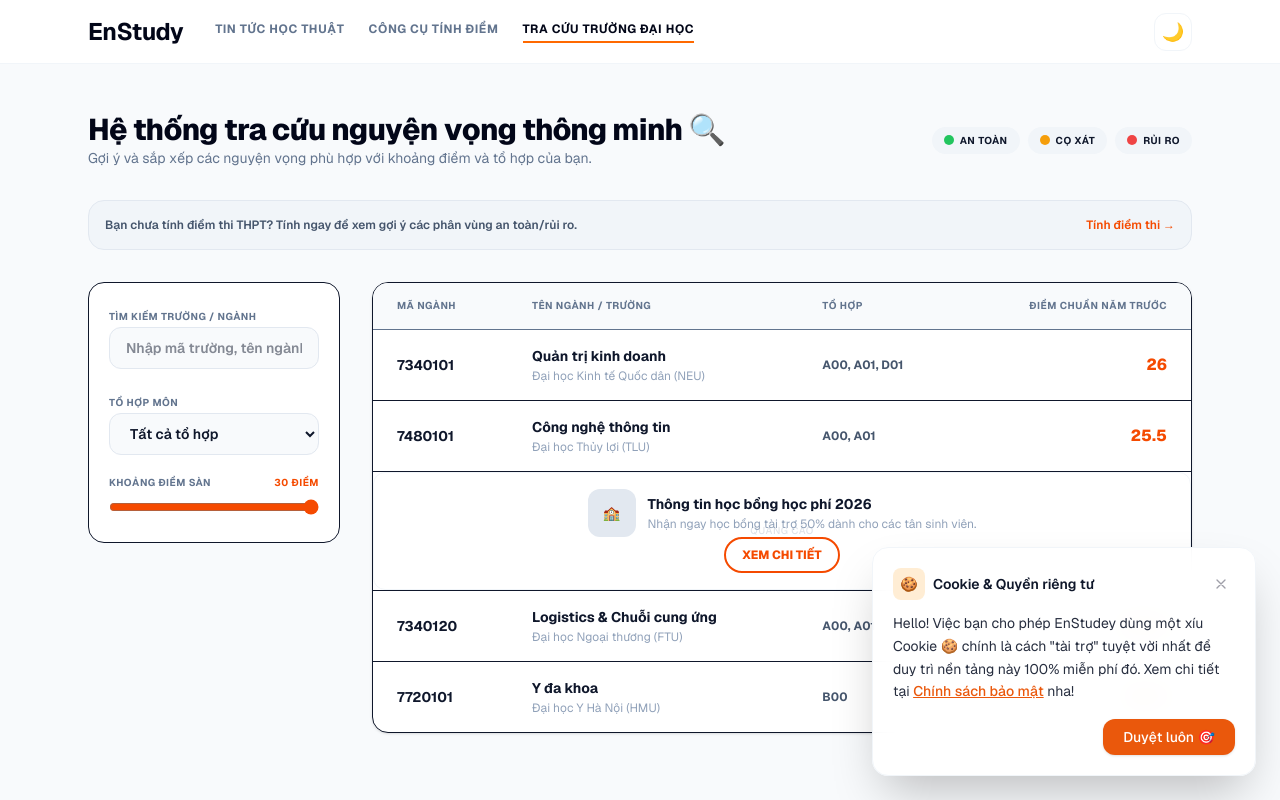
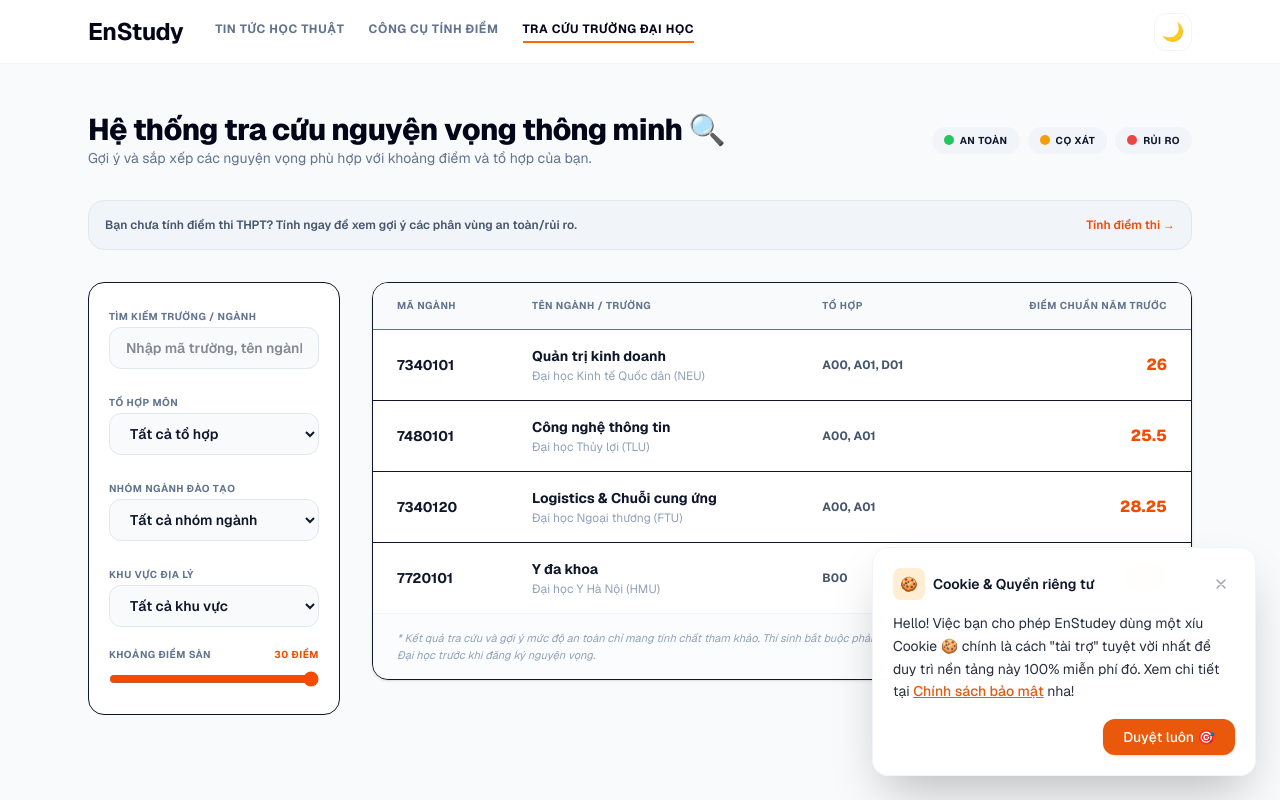
Before and after one commit to enstudey/enstudeyfe, a Next.js app: page /tra-cuu-tuyen-sinh in a window 1280 px wide. Shown: the top 800 px of the page. Built offline with nearby package versions, Linux system fonts and the light colour scheme.

Commit message:
feat: modify tra-cuu-tuyen-sinh

```diff
--- a/app/tra-cuu-tuyen-sinh/page.tsx
+++ b/app/tra-cuu-tuyen-sinh/page.tsx
@@ -1,6 +1,6 @@
 "use client";
 
-import React, { useState, useEffect, useCallback } from "react";
+import React, { useState, useEffect, useCallback, useMemo } from "react";
 import Link from "next/link";
 import Header from "@/components/Header";
 import Footer from "@/components/Footer";
@@ -18,14 +18,18 @@
   category: string;
 }
 
+const CATEGORY_OPTIONS = ["Tất cả nhóm ngành", "Kinh tế", "Công nghệ", "Y Dược"];
+const LOCATION_OPTIONS = ["Tất cả khu vực", "Miền Bắc", "Miền Trung", "Miền Nam"];
+
 export default function FinderPage() {
   const [computedScores, setComputedScores] = useState<Record<string, number> | null>(null);
 
   // Bộ lọc nguyện vọng
   const [searchTerm, setSearchTerm] = useState("");
   const [selectedGroup, setSelectedGroup] = useState("Tất cả tổ hợp");
+  const [selectedCategory, setSelectedCategory] = useState("Tất cả nhóm ngành");
+  const [selectedLocation, setSelectedLocation] = useState("Tất cả khu vực");
   const [scoreRange, setScoreRange] = useState<number>(30);
-  const [filteredResults, setFilteredResults] = useState<UniversityBenchmark[]>([]);
 
   // Phân trang
   const [currentPage, setCurrentPage] = useState(1);
@@ -57,8 +61,8 @@
     return () => clearInterval(interval);
   }, []);
 
-  // Thực hiện lọc dữ liệu
-  const applyFilters = useCallback(() => {
+  // Thực hiện lọc dữ liệu đa chiều bằng useMemo để tối ưu hóa hiệu năng
+  const filteredResults = useMemo(() => {
     let list = (universitiesData as UniversityBenchmark[]);
 
     if (searchTerm.trim() !== "") {
@@ -75,18 +79,23 @@
       list = list.filter(item => item.subjectGroup.includes(selectedGroup));
     }
 
+    if (selectedCategory !== "Tất cả nhóm ngành") {
+      list = list.filter(item => item.category === selectedCategory);
+    }
+
+    if (selectedLocation !== "Tất cả khu vực") {
+      list = list.filter(item => item.location === selectedLocation);
+    }
+
     list = list.filter(item => item.benchmark <= scoreRange);
 
-    setFilteredResults(list);
+    return list;
+  }, [searchTerm, selectedGroup, selectedCategory, selectedLocation, scoreRange]);
+
+  // Reset trang về 1 khi tiêu chí lọc thay đổi
+  useEffect(() => {
     setCurrentPage(1);
-  }, [searchTerm, selectedGroup, scoreRange]);
-
-  useEffect(() => {
-    const timer = setTimeout(() => {
-      applyFilters();
-    }, 0);
-    return () => clearTimeout(timer);
-  }, [applyFilters]);
+  }, [searchTerm, selectedGroup, selectedCategory, selectedLocation, scoreRange]);
 
   const totalPages = Math.ceil(filteredResults.length / itemsPerPage);
   const paginatedResults = filteredResults.slice(
@@ -109,9 +118,11 @@
     if (userScore === 0) return "";
 
     const diff = userScore - item.benchmark;
-    if (diff >= 1.5) return "safe-zone";
-    if (diff <= -1.5) return "risk-zone";
-    return "fight-zone";
+
+    // Áp dụng đúng quy tắc BR-2 trong 0-ba-spec.md
+    if (diff >= 1.5) return "safe-zone";      // T >= D + 1.5
+    if (diff <= -1.5) return "risk-zone";    // T <= D - 1.5
+    return "fight-zone";                     // D - 1.5 < T < D + 1.5
   };
 
   return (
@@ -142,6 +153,7 @@
         </div>
 
         {computedScores ? (
+          <div className="space-y-4">
             <div className="bg-orange-50/50 dark:bg-zinc-900 border border-orange-500/20 rounded-2xl p-4 text-xs font-semibold text-slate-800 dark:text-zinc-350 flex justify-between items-center">
               <span>
                 Hệ thống đang đối sánh tự động dựa trên điểm số đã tính: A00: {computedScores.A00} | A01: {computedScores.A01} | B00: {computedScores.B00} | D01: {computedScores.D01}
@@ -149,6 +161,20 @@
               <Link href="/tinh-diem-tot-nghiep" className="text-orange-600 dark:text-orange-500 hover:underline">
                 Tính điểm lại &rarr;
               </Link>
+            </div>
+
+            {/* Anti-CLS In-feed AdSlot dưới phần điểm tổng */}
+            <div
+              key={`infeed-${adKey}`}
+              className="ad-container ad-v-block w-full min-h-[250px] bg-slate-100/50 dark:bg-zinc-900/50 flex flex-col items-center justify-center p-4 border border-dashed border-slate-200 dark:border-zinc-800 rounded-2xl transition duration-300"
+              data-testid="ad-infeed-points"
+            >
+              <div className="text-center space-y-2">
+                <span className="text-[10px] text-slate-400 dark:text-zinc-500 font-bold uppercase tracking-wider block">Liên kết tài trợ</span>
+                <p className="font-bold text-sm text-slate-700 dark:text-zinc-350">Lộ trình học IELTS 7.5+ cấp tốc cho học sinh lớp 12</p>
+                <p className="text-xs text-slate-400 dark:text-zinc-500">Đăng ký ngay hôm nay để nhận học bổng giảm giá 30% học phí tại EnStudey.</p>
+              </div>
+            </div>
           </div>
         ) : (
           <div className="bg-slate-100 dark:bg-zinc-900 border border-slate-200 dark:border-zinc-800 rounded-2xl p-4 text-xs font-semibold text-slate-600 dark:text-zinc-400 flex justify-between items-center">
@@ -169,6 +195,7 @@
                 placeholder="Nhập mã trường, tên ngành..."
                 value={searchTerm}
                 onChange={e => setSearchTerm(e.target.value)}
+                data-testid="input-search"
                 className="w-full px-4 py-2.5 bg-slate-50 dark:bg-zinc-950 border border-slate-200 dark:border-zinc-850 rounded-xl focus:outline-none focus:border-orange-500 dark:focus:border-orange-500 text-sm font-semibold"
               />
             </div>
@@ -177,13 +204,41 @@
               <select
                 value={selectedGroup}
                 onChange={e => setSelectedGroup(e.target.value)}
+                data-testid="select-group"
                 className="w-full px-4 py-2.5 bg-slate-50 dark:bg-zinc-950 border border-slate-200 dark:border-zinc-850 rounded-xl focus:outline-none focus:border-orange-500 dark:focus:border-orange-500 text-sm font-semibold"
               >
                 <option>Tất cả tổ hợp</option>
                 <option>A00</option>
                 <option>A01</option>
                 <option>B00</option>
+                <option>C00</option>
                 <option>D01</option>
+              </select>
+            </div>
+            <div className="space-y-1.5">
+              <label className="text-[10px] font-bold text-slate-500 dark:text-zinc-400 tracking-wider uppercase">Nhóm ngành đào tạo</label>
+              <select
+                value={selectedCategory}
+                onChange={e => setSelectedCategory(e.target.value)}
+                data-testid="select-category"
+                className="w-full px-4 py-2.5 bg-slate-50 dark:bg-zinc-950 border border-slate-200 dark:border-zinc-850 rounded-xl focus:outline-none focus:border-orange-500 dark:focus:border-orange-500 text-sm font-semibold"
+              >
+                {CATEGORY_OPTIONS.map(opt => (
+                  <option key={opt} value={opt}>{opt}</option>
+                ))}
+              </select>
+            </div>
+            <div className="space-y-1.5">
+              <label className="text-[10px] font-bold text-slate-500 dark:text-zinc-400 tracking-wider uppercase">Khu vực địa lý</label>
+              <select
+                value={selectedLocation}
+                onChange={e => setSelectedLocation(e.target.value)}
+                data-testid="select-location"
+                className="w-full px-4 py-2.5 bg-slate-50 dark:bg-zinc-950 border border-slate-200 dark:border-zinc-850 rounded-xl focus:outline-none focus:border-orange-500 dark:focus:border-orange-500 text-sm font-semibold"
+              >
+                {LOCATION_OPTIONS.map(opt => (
+                  <option key={opt} value={opt}>{opt}</option>
+                ))}
               </select>
             </div>
             <div className="space-y-2">
@@ -198,13 +253,14 @@
                 step="0.1"
                 value={scoreRange}
                 onChange={e => setScoreRange(parseFloat(e.target.value))}
+                data-testid="input-score-range"
                 className="w-full accent-orange-600 dark:accent-orange-500 cursor-pointer"
               />
             </div>
           </div>
 
           {/* Bảng kết quả bên phải */}
-          <div className="lg:col-span-9 overflow-hidden border border-slate-150 dark:border-zinc-800 rounded-2xl bg-white dark:bg-zinc-900 shadow-sm">
+          <div className="lg:col-span-9 overflow-hidden border border-slate-150 dark:border-zinc-800 rounded-2xl bg-white dark:bg-zinc-900 shadow-sm flex flex-col justify-between">
             <div className="overflow-x-auto">
               <table className="w-full text-left border-collapse text-sm">
                 <thead>
@@ -228,24 +284,24 @@
                           <td className="px-6 py-4 font-bold text-slate-600 dark:text-zinc-400 text-xs">{item.subjectGroup}</td>
                           <td className="px-6 py-4 text-right font-extrabold text-orange-600 dark:text-orange-500 text-base">{item.benchmark}</td>
                         </tr>
-                        {idx === 1 && (
+
+                        {/* Native Ads xen kẽ sau mỗi 5 kết quả */}
+                        {(idx + 1) % 5 === 0 && (
                           <tr className="bg-slate-50/20 dark:bg-zinc-950/20">
                             <td className="p-0" colSpan={4}>
-                              {/* Anti-CLS AdSlot Container bọc có định vị chiều cao và hỗ trợ auto-refresh bằng adKey */}
                               <div
-                                key={adKey}
-                                className="ad-container ad-h-banner w-full min-h-[90px] sm:min-h-[250px] bg-slate-100/50 dark:bg-zinc-900/50 border border-dashed border-slate-200 dark:border-zinc-800 flex items-center justify-between px-6 py-4 rounded-xl transition duration-300"
+                                key={`native-${idx}-${adKey}`}
+                                className="ad-container ad-h-banner w-full min-h-[90px] bg-slate-100/50 dark:bg-zinc-900/50 flex items-center justify-between px-6 py-4 rounded-xl transition duration-300"
+                                data-testid={`ad-native-result-${idx}`}
                               >
                                 <div className="flex items-center gap-3">
                                   <div className="w-12 h-12 bg-slate-200 dark:bg-zinc-850 rounded-xl flex items-center justify-center font-bold">🏫</div>
                                   <div>
-                                    <p className="font-bold text-sm text-slate-900 dark:text-white">Thông tin học bổng học phí 2026</p>
-                                    <p className="text-xs text-slate-400 dark:text-zinc-500 mt-0.5">Nhận ngay học bổng tài trợ 50% dành cho các tân sinh viên.</p>
+                                    <p className="font-bold text-sm text-slate-900 dark:text-white">Thông tin tuyển sinh 2026 chính thức</p>
+                                    <p className="text-xs text-slate-400 dark:text-zinc-500 mt-0.5">Nhận cẩm nang hướng dẫn đăng ký nguyện vọng Đại học miễn phí.</p>
                                   </div>
                                 </div>
-                                <button className="px-4 py-2 border-2 border-orange-600 hover:bg-orange-600 hover:text-white text-orange-600 text-xs font-extrabold rounded-full transition duration-200 cursor-pointer">
-                                  XEM CHI TIẾT
-                                </button>
+                                <span className="text-[9px] text-slate-400 dark:text-zinc-600 font-bold border border-slate-350 dark:border-zinc-800 rounded px-1">QUẢNG CÁO</span>
                               </div>
                             </td>
                           </tr>
@@ -261,6 +317,11 @@
                   )}
                 </tbody>
               </table>
+            </div>
+
+            {/* Tuyên bố miễn trừ trách nhiệm ở chân bảng kết quả */}
+            <div className="px-6 py-4 bg-slate-50/50 dark:bg-zinc-950/30 border-t border-slate-100 dark:border-zinc-850 text-[11px] text-slate-400 dark:text-zinc-500 italic">
+              * Kết quả tra cứu và gợi ý mức độ an toàn chỉ mang tính chất tham khảo. Thí sinh bắt buộc phải đối chiếu với đề án tuyển sinh chính thức của các trường Đại học trước khi đăng ký nguyện vọng.
             </div>
 
             {/* Phân trang */}
```
Also changed, not shown: components/cookie-banner.tsx (+14 -3 lines). Lines whose indentation alone changed are shown as unchanged.
